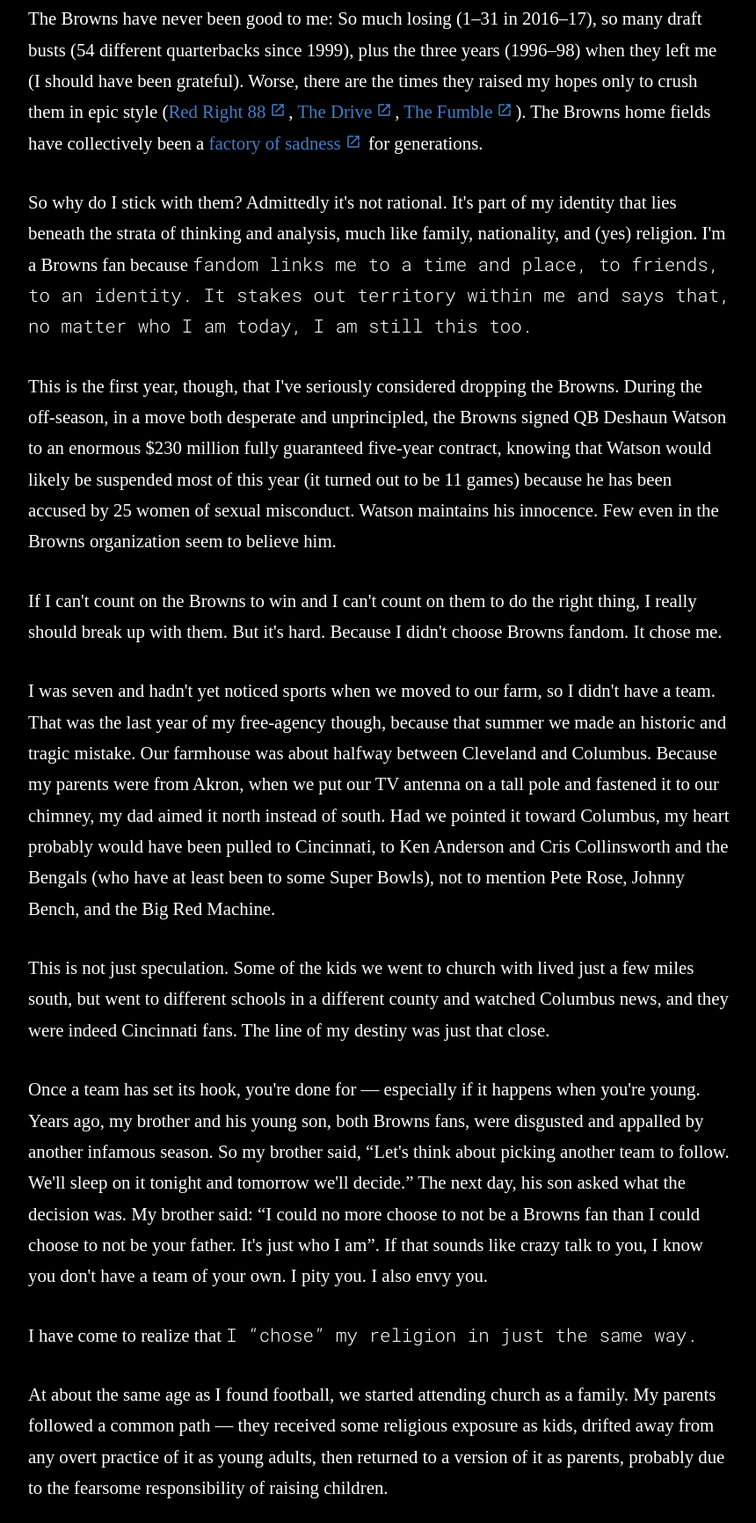
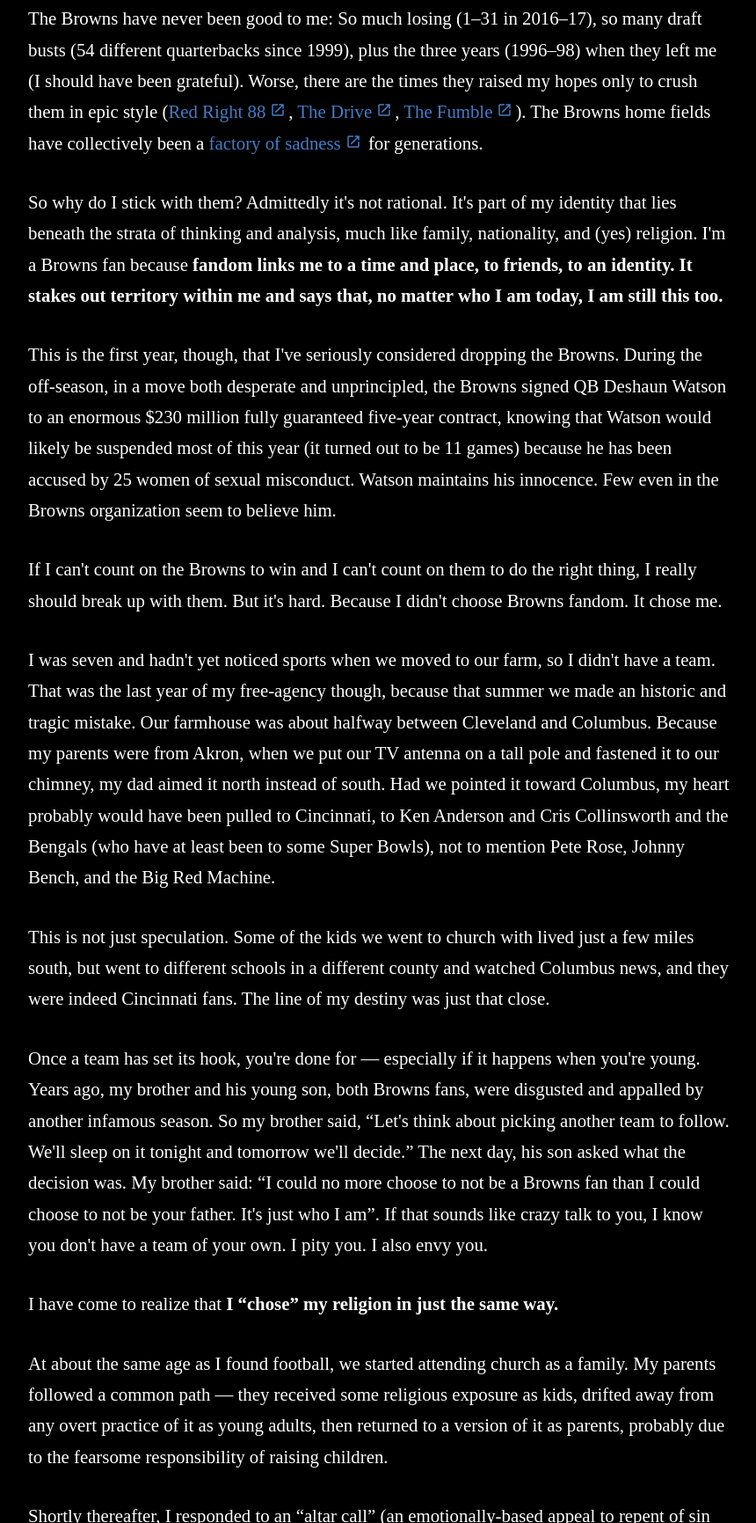
Before and after one commit to dkmullen/dkm, a plain HTML site: page writing/faith-journey/this_is_the_year.html in a window 1280 px wide. Shown: the part 814-2545 px from the top of the page at 88% size, without its empty margins (208-1068 px from the left). Drawn offline with Linux system fonts and the light colour scheme.

Commit message:
add bold

```diff
--- a/writing/faith-journey/this_is_the_year.html
+++ b/writing/faith-journey/this_is_the_year.html
@@ -27,7 +27,7 @@
 
         <p>The Browns have never been good to me: So much losing (1–31 in 2016–17), so many draft busts (54 different quarterbacks since 1999), plus the three years (1996–98) when they left me (I should have been grateful). Worse, there are the times they raised my hopes only to crush them in epic style (<a href="https://en.wikipedia.org/wiki/Red_Right_88" target="_blank">Red Right 88</a>, <a href="https://www.profootballhof.com/news/2005/01/news-the-drive/" target="_blank">The Drive</a>, <a href="https://en.wikipedia.org/wiki/The_Fumble" target="_blank">The Fumble</a>). The Browns home fields have collectively been a <a href="https://www.youtube.com/watch?v=tRBDMMVctu8" target="_blank">factory of sadness</a> for generations.</p>
 
-        <p>So why do I stick with them? Admittedly it's not rational. It's part of my identity that lies beneath the strata of thinking and analysis, much like family, nationality, and (yes) religion. I'm a Browns fan because <b>fandom links me to a time and place, to friends, to an identity. It stakes out territory within me and says that, no matter who I am today, I am still this too.</b></p>
+        <p>So why do I stick with them? Admittedly it's not rational. It's part of my identity that lies beneath the strata of thinking and analysis, much like family, nationality, and (yes) religion. I'm a Browns fan because <strong>fandom links me to a time and place, to friends, to an identity. It stakes out territory within me and says that, no matter who I am today, I am still this too.</strong></p>
 
         <p>This is the first year, though, that I've seriously considered dropping the Browns. During the off-season, in a move both desperate and unprincipled, the Browns signed QB Deshaun Watson to an enormous $230 million fully guaranteed five-year contract, knowing that Watson would likely be suspended most of this year (it turned out to be 11 games) because he has been accused by 25 women of sexual misconduct. Watson maintains his innocence. Few even in the Browns organization seem to believe him.</p>
 
@@ -39,7 +39,7 @@
 
         <p>Once a team has set its hook, you're done for — especially if it happens when you're young. Years ago, my brother and his young son, both Browns fans, were disgusted and appalled by another infamous season. So my brother said, “Let's think about picking another team to follow. We'll sleep on it tonight and tomorrow we'll decide.” The next day, his son asked what the decision was. My brother said: “I could no more choose to not be a Browns fan than I could choose to not be your father. It's just who I am”. If that sounds like crazy talk to you, I know you don't have a team of your own. I pity you. I also envy you.</p>
 
-        <p>I have come to realize that <b>I “chose” my religion in just the same way.</b></p>
+        <p>I have come to realize that <strong>I “chose” my religion in just the same way.</strong></p>
 
         <p>At about the same age as I found football, we started attending church as a family. My parents followed a common path — they received some religious exposure as kids, drifted away from any overt practice of it as young adults, then returned to a version of it as parents, probably due to the fearsome responsibility of raising children.</p>
         <p>Shortly thereafter, I responded to an “altar call” (an emotionally-based appeal to repent of sin and accept Christ as savior) and became part of the church family. From then on, Christianity became part of my identity. I absorbed the Sunday School lessons as truth. Everyone around me held the same faith, especially my family and closest friends. I learned to see the world through Christian eyes without realizing that I was doing so.</p>
```
